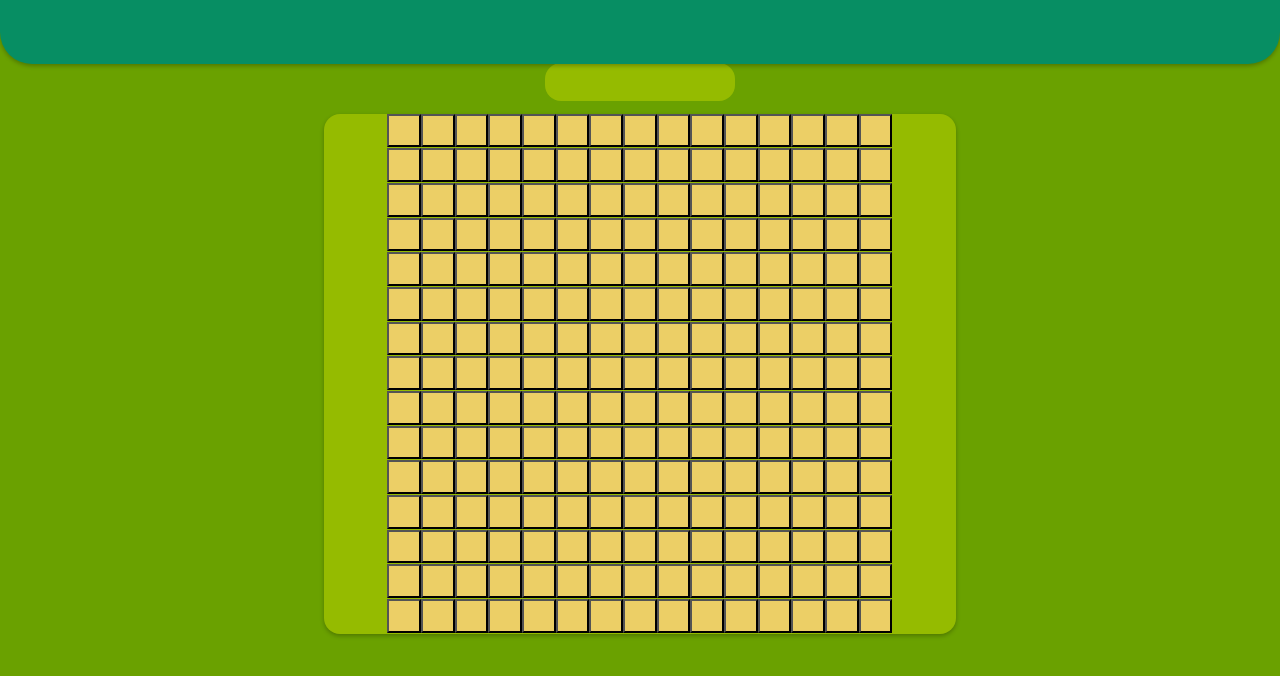
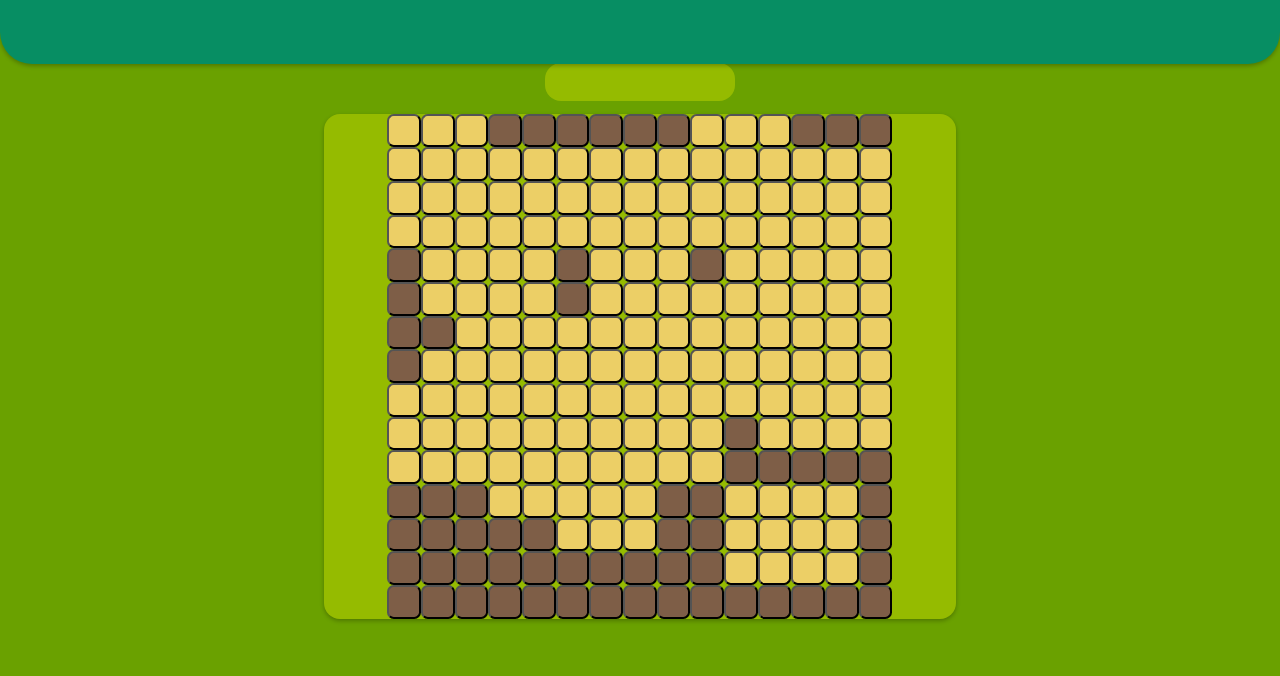
Before and after one commit to PetarBelcar/MinesweeperProject, a React (Create React App) app in the folder MinesweeperProject/minesweeperproject/: page / in a window 1280 px wide. Shown: the top 676 px of the page. Built offline with nearby package versions, Linux system fonts and the light colour scheme.

Commit message:
Feat: Tiles that have no mines next to them are preclicked
I tried to make a function that would click all of the tiles next to a tile if it has no mines around it but I couldn't figure out how to use useRef on an array of JSX elements, might be to complex for a first project

```diff
--- a/MinesweeperProject/minesweeperproject/src/index.css
+++ b/MinesweeperProject/minesweeperproject/src/index.css
@@ -30,7 +30,7 @@ header
   margin-left: 10%;
   width: 80%;
   margin-right: 10%;
-  vertical-align: middle;
+  /*vertical-align: middle;*/
 }
 
 #lifeCounter
@@ -48,18 +48,19 @@ header
 {
   width: 6.66%;
   aspect-ratio: 1 / 1;
-  /*padding: 1%;*/
-  border-radius: 1%;
+  padding: 1%;
+  border-radius: 20%;
   background-color: #ECCF66;
   text-align: center;
+
 }
 
 .minesweeprTileClicked
 {
   width: 6.66%;
   aspect-ratio: 1 / 1;
-  /*padding: 1%;*/
-  border-radius: 1%;
+  padding: 1%;
+  border-radius: 20%;
   background-color: #7E5E47;
   text-align: center;
   color: #95BB00;
--- a/MinesweeperProject/minesweeperproject/src/minesweeper.tsx
+++ b/MinesweeperProject/minesweeperproject/src/minesweeper.tsx
@@ -60,7 +60,7 @@ function Minsweeper(props : {seed:number}):JSX.Element
                 let isMine = minefieldData[yAxis][xAxis].isMine;
                 let numberOfAdjacentMines = CalculateTheNumberOfAdjecentMines(yAxis, xAxis, minefieldData);
 
-                minefieldJSX[yAxis][xAxis] = <MinesweeperTile isMine={isMine} isClicked={false} numberOfAdjacentMines={numberOfAdjacentMines}/>
+                minefieldJSX[yAxis][xAxis] = <MinesweeperTile key={yAxis + ":" + xAxis} isMine={isMine} isClicked={false} numberOfAdjacentMines={numberOfAdjacentMines}/>
             }
         }
 
--- a/MinesweeperProject/minesweeperproject/src/minesweeperTile.tsx
+++ b/MinesweeperProject/minesweeperproject/src/minesweeperTile.tsx
@@ -6,8 +6,18 @@ function MinesweeperTile(props : {numberOfAdjacentMines : number, isMine : boole
 
     var setTileToClicked = () => setTileIsClicked(true);
 
+    var setToClickedIfNoMines = () =>
+    {
+        if(!tileIsClicked && props.numberOfAdjacentMines === 0 && props.isMine === false)
+        {
+            setTileToClicked();
+        }
+    }
+
+    setToClickedIfNoMines();
+
     return(
-        <button className={(tileIsClicked) ? "minesweeprTileClicked" : "minesweeprTileNotClicked"} onClick={setTileToClicked}>{(tileIsClicked) ? ((props.isMine) ? "X" : props.numberOfAdjacentMines.toString()) : ""}</button>
+        <button className={(tileIsClicked) ? "minesweeprTileClicked" : "minesweeprTileNotClicked"} onClick={setTileToClicked}>{(tileIsClicked) ? ((props.isMine) ? "X" : ((props.numberOfAdjacentMines === 0 ) ? "" : props.numberOfAdjacentMines.toString())) : ""}</button>
     )
 }
 
```
